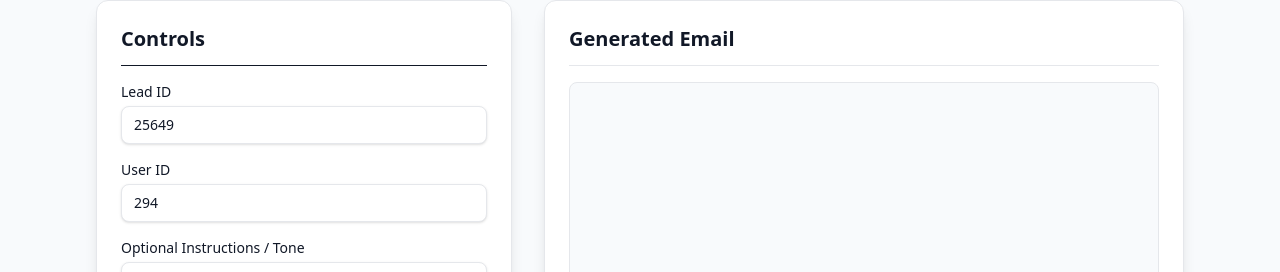
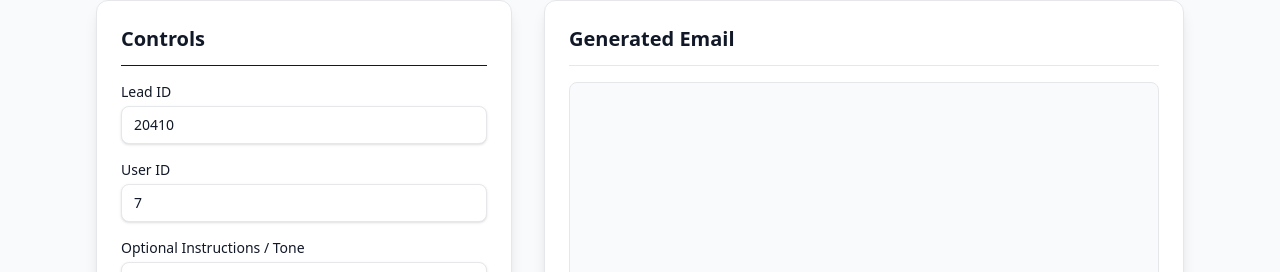
Before and after one commit to Sriyukthika26/Email-Agent, a React (Vite) app in the folder frontend/: page / in a window 1280 px wide. Shown: the part 150-422 px from the top of the page. Built offline with nearby package versions, Linux system fonts and the light colour scheme.

Commit message:
LeadID UserID update

```diff
--- a/frontend/src/App.jsx
+++ b/frontend/src/App.jsx
@@ -6,8 +6,8 @@ import EmailDisplay from './emaildisplay';
 
 export default function App() {
     // --- State Management ---
-    const [leadId, setLeadId] = useState('25649');
-    const [userId, setUserId] = useState('294');
+    const [leadId, setLeadId] = useState('20410');
+    const [userId, setUserId] = useState('7');
     const [userInstructions, setUserInstructions] = useState('');
     const [retrievedData, setRetrievedData] = useState(null);
     const [emailHistory, setEmailHistory] = useState([]);
```
